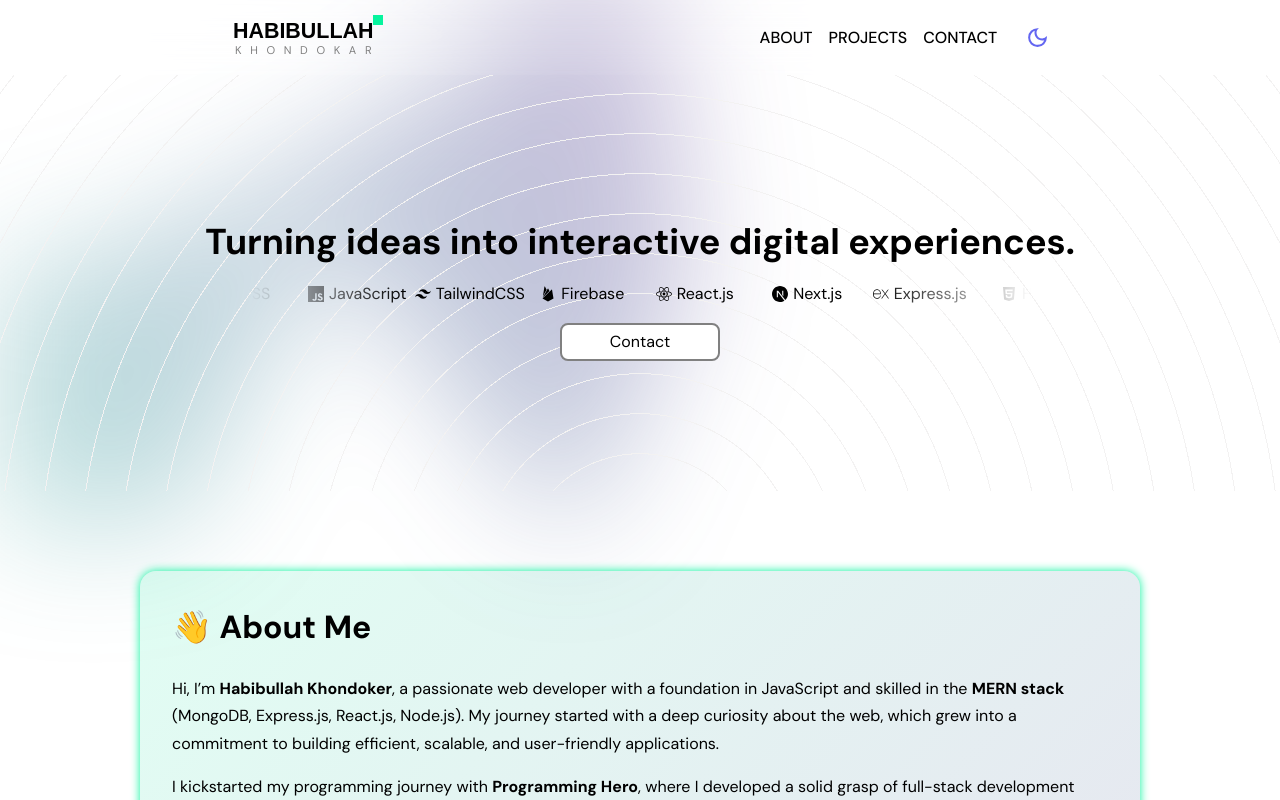
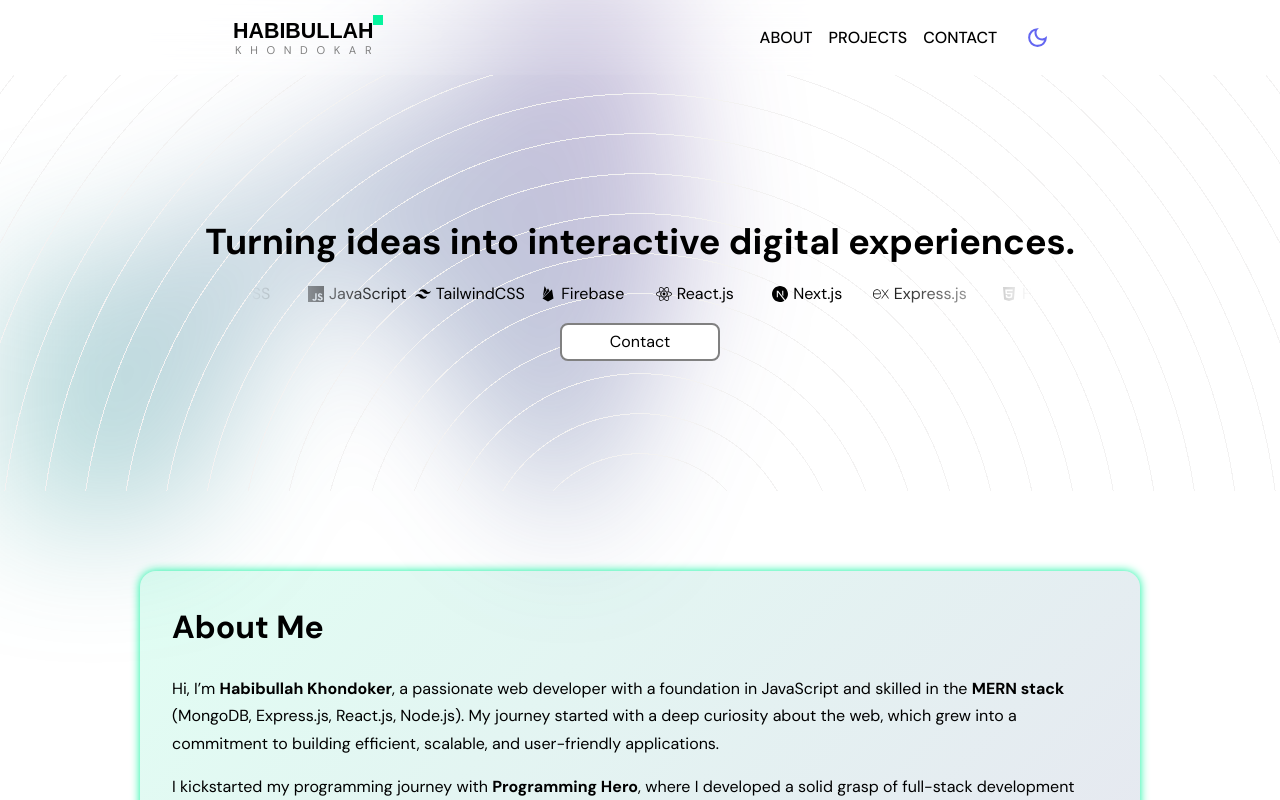
Before and after one commit to Habibullah-KH/Habibullah-portfolio, a Next.js app: page / in a window 1280 px wide. Shown: the top 800 px of the page. Built offline with nearby package versions, Linux system fonts and the light colour scheme.

Commit message:
ui update

```diff
--- a/src/app/components/About/About.jsx
+++ b/src/app/components/About/About.jsx
@@ -4,7 +4,7 @@ import { FaCode, FaRocket, FaLightbulb, FaTools } from "react-icons/fa";
 export default function About() {
   return (
     <div className="about-container">
-      <h1 className="about-heading">👋 About Me</h1>
+      <h1 className="about-heading">About Me</h1>
 
       <section className="about-section">
         <p>
```
